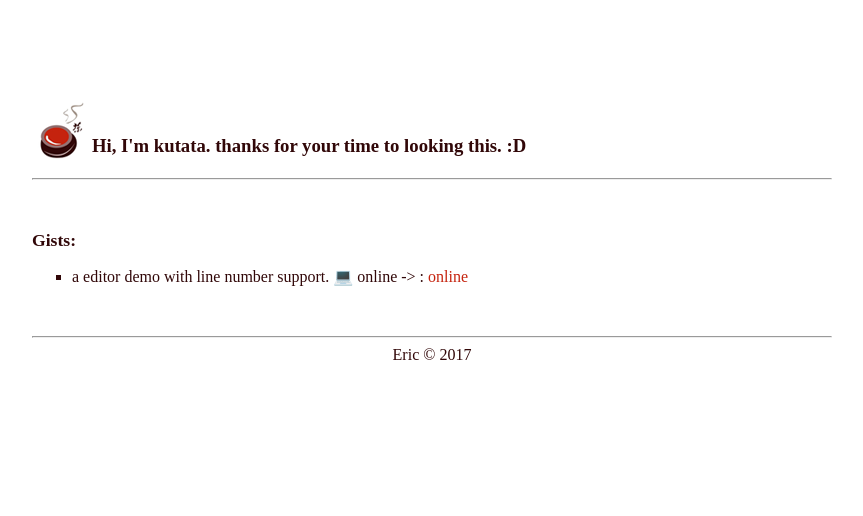
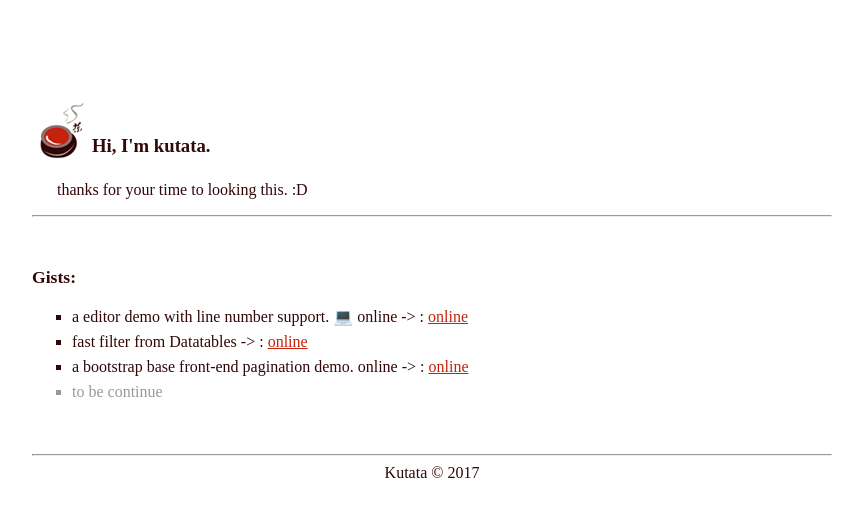
Before and after one commit to kutata/kutata.github.io, a plain HTML site: page index.html in a window 1280 px wide. Shown: the whole page, without its empty margins (208-1071 px from the left). Drawn offline with Linux system fonts and the light colour scheme.

Commit message:
update home page content

```diff
--- a/index.html
+++ b/index.html
@@ -9,14 +9,21 @@
   <div class="container">
     <header>
       <h1><img src="tea.png" />
-        <span>Hi, I'm kutata. thanks for your time to looking this. :D</span></h1>
+      <span>Hi, I'm kutata.</span></h1>
+      <p>thanks for your time to looking this. :D
     </header>
 
     <hr />
     <section>
       <h2>Gists:</h2>
       <ul>
-        <li> a editor demo with line number support. 💻  online -> : <a hef="https://kutata.github.io/my-gists/editor">online</a></li>
+        <li> a editor demo with line number support. 💻  online -> : <a href="https://kutata.github.io/my-gists/editor">online</a></li>
+        <li>fast filter from Datatables -> : <a href=" https://kutata.github.io/my-gists/fast-filter">online</a></li>
+        <li>a bootstrap base front-end pagination demo. online -> : <a href="https://kutata.github.io/my-gists/pagination">online</a></li>
+        <!--
+        <li><a href="">online</a></li>
+        -->
+        <li class="to-be-continue">to be continue <a href="#"></a></li>
       </ul>
     </section>
 
@@ -33,7 +40,7 @@
     <hr />
 
     <footer>
-      Eric &copy; 2017
+      Kutata &copy; 2017
     <footer>
   </div>
 </body>
--- a/page.css
+++ b/page.css
@@ -5,6 +5,7 @@ h3 { font-size: 0.83em; }
 h4 { font-size: 0.67em; }
 h5 { font-size: 0.5em; }
 ul li { list-style: square; }
+li { height: 25px; line-height: 25px; }
 a { color: #c5230e; }
 
 .container {
@@ -22,6 +23,8 @@ header h1 span {
   left: 60px;
 }
 
+header p { text-indent: 25px; }
+
 section {
   margin: 50px auto;
 }
@@ -29,3 +32,5 @@ section {
 footer {
   text-align: center;
 }
+
+.to-be-continue { color: #999; }
```
